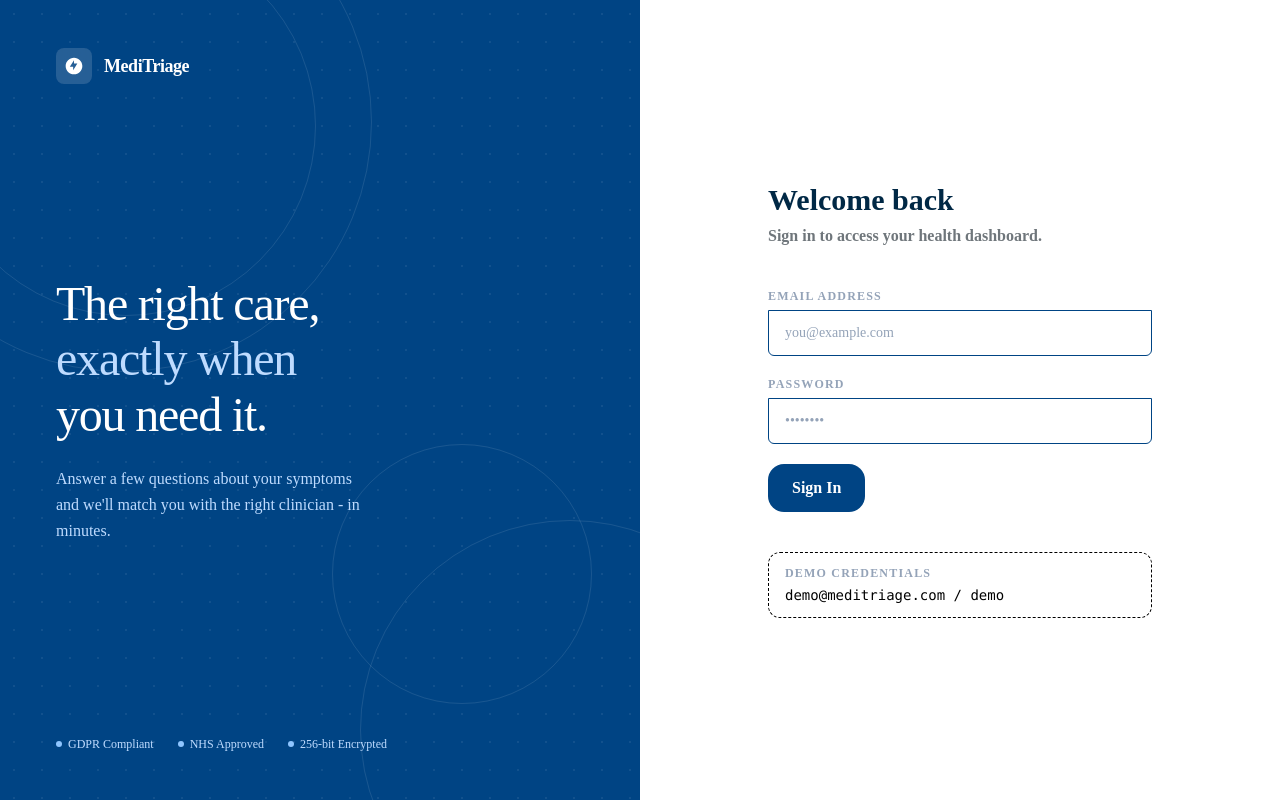
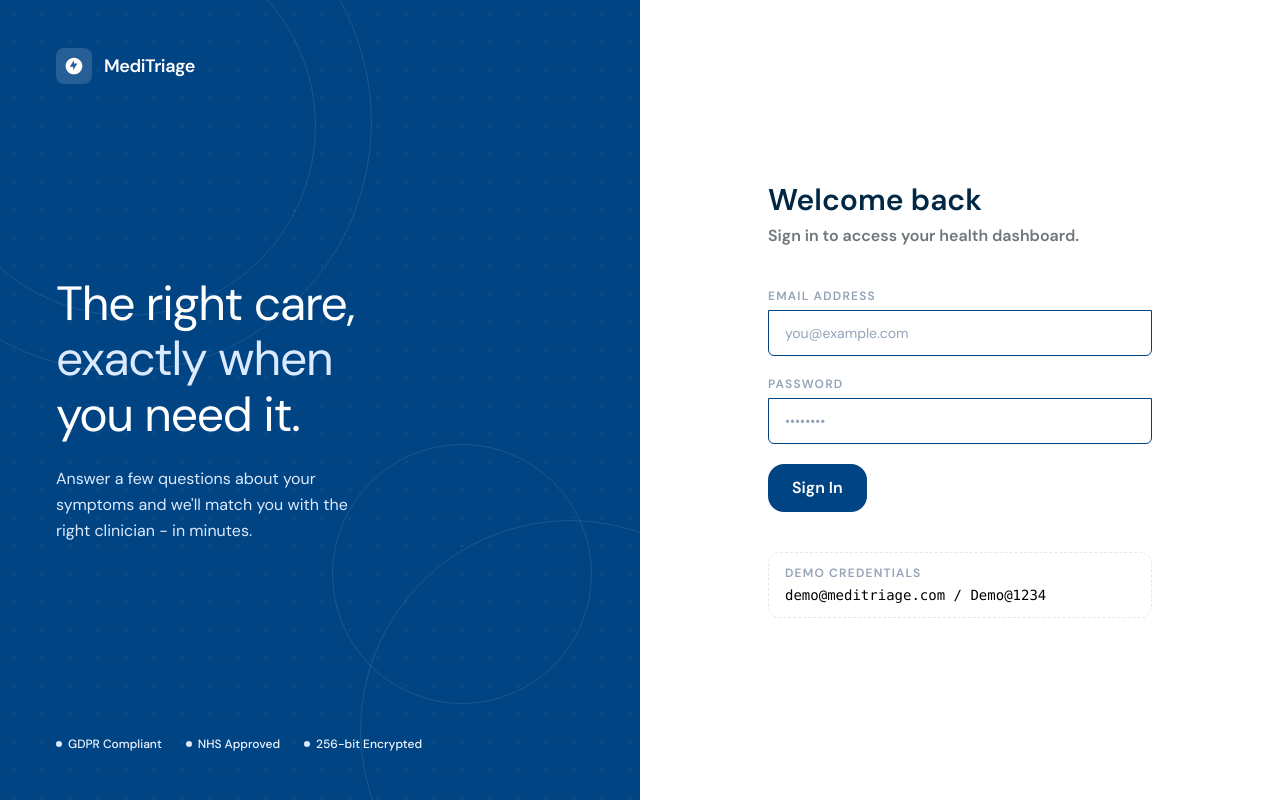
Before and after one commit to Chizycodes/medical-triage-booking, a React (Vite) app in the folder frontend/: page /login in a window 1280 px wide. Built offline with nearby package versions, Linux system fonts and the light colour scheme.

Commit message:
frontend: made logo reusable, separated login page into smalller components, fixed password validation

```diff
--- /dev/null
+++ b/frontend/src/components/auth/AuthLayout.tsx
@@ -0,0 +1,69 @@
+import React from "react";
+import Logo from "../ui/Logo";
+import { Link } from "react-router-dom";
+
+interface AuthLayoutProps {
+	children: React.ReactNode;
+}
+
+export default function AuthLayout({ children }: AuthLayoutProps) {
+	return (
+		<div className="min-h-screen grid lg:grid-cols-2">
+			<div className="relative hidden lg:flex flex-col justify-between bg-brand px-14 py-12 overflow-hidden">
+				<div className="absolute -top-32 -left-32 w-125 h-125 rounded-full border border-white/10" />
+				<div className="absolute -top-16 -left-16 w-95 h-95 rounded-full border border-white/10" />
+				<div className="absolute bottom-0 right-0 w-105 h-105 rounded-full border border-white/10 translate-x-1/3 translate-y-1/3" />
+				<div className="absolute bottom-24 right-12 w-65 h-65 rounded-full border border-white/10" />
+
+				<div
+					className="absolute inset-0 opacity-[0.07]"
+					style={{
+						backgroundImage: "radial-gradient(circle, white 1px, transparent 1px)",
+						backgroundSize: "28px 28px",
+					}}
+				/>
+
+				<Link to="/" className="relative flex items-center gap-3">
+					<Logo containerClass="bg-white/15 backdrop-blur" />
+					<span className="text-white font-semibold text-lg tracking-tight">MediTriage</span>
+				</Link>
+
+				<div className="relative space-y-6">
+					<h2 className="text-white text-5xl leading-[1.15] tracking-tight">
+						The right care,
+						<br />
+						<em className="not-italic text-brand-light">exactly when</em>
+						<br />
+						you need it.
+					</h2>
+					<p className="text-brand-light text-base leading-relaxed max-w-xs">
+						Answer a few questions about your symptoms and we'll match you with the right clinician - in minutes.
+					</p>
+				</div>
+
+				<div className="relative flex items-center gap-6">
+					{["GDPR Compliant", "NHS Approved", "256-bit Encrypted"].map((badge) => (
+						<div key={badge} className="flex items-center gap-1.5">
+							<div className="w-1.5 h-1.5 rounded-full bg-brand-light" />
+							<span className="text-brand-subtle text-xs font-medium">{badge}</span>
+						</div>
+					))}
+				</div>
+			</div>
+
+			<div className="flex flex-col items-center justify-center px-6 py-12 bg-white">
+				<div className="w-full max-w-sm space-y-10">
+					<div className="flex lg:hidden items-center gap-3">
+						<div className="w-9 h-9 rounded-lg bg-brand flex items-center justify-center">
+							<svg viewBox="0 0 24 24" className="w-5 h-5 text-white fill-current">
+								<path d="M12 2C6.48 2 2 6.48 2 12s4.48 10 10 10 10-4.48 10-10S17.52 2 12 2zm-1 15v-4H7l5-8v4h4l-5 8z" />
+							</svg>
+						</div>
+						<span className="text-text-primary font-semibold text-lg tracking-tight">MediTriage</span>
+					</div>
+					{children}
+				</div>
+			</div>
+		</div>
+	);
+}
--- a/frontend/src/components/auth/LoginForm.tsx
+++ b/frontend/src/components/auth/LoginForm.tsx
@@ -63,9 +63,10 @@ export default function LoginForm() {
 					error={errors.password?.message}
 					{...register("password", {
 						required: "Password is required",
-						minLength: {
-							value: 3,
-							message: "Password must be at least 3 characters",
+						pattern: {
+							value:
+								/^(?=.*[a-z])(?=.*[A-Z])(?=.*\d)(?=.*[@$!%*?&^#()[\]{}\-_=+|;:'",.<>/\\`~])[A-Za-z\d@$!%*?&^#()[\]{}\-_=+|;:'",.<>/\\`~]{8,}$/,
+							message: "Must be 8+ chars, include uppercase, lowercase, number and special character",
 						},
 					})}
 				/>
@@ -78,7 +79,7 @@ export default function LoginForm() {
 			{/* Demo hint */}
 			<div className="border border-dashed border-page-border rounded-xl px-4 py-3 space-y-1">
 				<p className="text-text-muted text-xs font-semibold uppercase tracking-widest">Demo credentials</p>
-				<p className="text-text-body text-sm font-mono">demo@meditriage.com / demo</p>
+				<p className="text-text-body text-sm font-mono">demo@meditriage.com / Demo@1234</p>
 			</div>
 		</>
 	);
--- a/frontend/src/components/ui/Header.tsx
+++ b/frontend/src/components/ui/Header.tsx
@@ -1,6 +1,7 @@
 import { Link, useNavigate } from "react-router-dom";
 import { useAuthStore } from "../../store/useAuthStore";
 import Button from "./Button";
+import Logo from "./Logo";
 
 const Header = () => {
 	const navigate = useNavigate();
@@ -15,11 +16,7 @@ const Header = () => {
 		<header className="bg-white border-b border-border px-6 py-4">
 			<div className="max-w-7xl mx-auto flex justify-between items-center">
 				<Link to="/" className="flex items-center gap-3">
-					<div className="w-8 h-8 rounded-lg bg-brand flex items-center justify-center">
-						<svg viewBox="0 0 24 24" className="w-5 h-5 text-white fill-current">
-							<path d="M12 2C6.48 2 2 6.48 2 12s4.48 10 10 10 10-4.48 10-10S17.52 2 12 2zm-1 15v-4H7l5-8v4h4l-5 8z" />
-						</svg>
-					</div>
+					<Logo />
 					<span className="text-text-primary font-semibold text-lg tracking-tight">MediTriage</span>
 				</Link>
 
--- a/frontend/src/components/ui/Input.tsx
+++ b/frontend/src/components/ui/Input.tsx
@@ -30,12 +30,12 @@ export default function Input({ label, error, hint, className = "", ...props }:
 				aria-invalid={!!error}
 				aria-required={props.required}
 				className={`
-          w-full px-4 py-3 rounded-b-md border border-brand text-text-secondary text-sm
+          w-full px-4 py-3 rounded-b-md border text-text-secondary text-sm
           placeholder:text-text-muted bg-white
           focus:outline-none focus:ring-2 focus:ring-brand focus:border-transparent
           disabled:opacity-50 disabled:cursor-not-allowed
           transition-all duration-150
-          ${error ? "border-error-text" : "border-page-border"}
+          ${error ? "border-error-text" : "border-brand"}
           ${className}
         `}
 				{...props}
--- /dev/null
+++ b/frontend/src/components/ui/Logo.tsx
@@ -0,0 +1,22 @@
+import logoSvg from "../../assets/logo.svg";
+
+interface LogoProps {
+	size?: "sm" | "md" | "lg";
+	containerClass?: string;
+}
+
+const sizeMap = {
+	sm: { container: "w-7 h-7", icon: "w-4 h-4" },
+	md: { container: "w-9 h-9", icon: "w-5 h-5" },
+	lg: { container: "w-12 h-12", icon: "w-7 h-7" },
+};
+
+export default function Logo({ size = "md", containerClass = "" }: LogoProps) {
+	const { container, icon } = sizeMap[size];
+
+	return (
+		<div className={`${container} rounded-lg bg-brand flex items-center justify-center shrink-0 ${containerClass}`}>
+			<img src={logoSvg} alt="MediTriage logo" className={icon} />
+		</div>
+	);
+}
--- a/frontend/src/data/users.ts
+++ b/frontend/src/data/users.ts
@@ -1,4 +1,4 @@
 export const MOCK_USERS = [
-	{ email: "patient@meditriage.com", password: "password123" },
-	{ email: "demo@meditriage.com", password: "demo" },
+	{ email: "patient@meditriage.com", password: "Password123" },
+	{ email: "demo@meditriage.com", password: "Demo@1234" },
 ];
--- a/frontend/src/index.css
+++ b/frontend/src/index.css
@@ -11,6 +11,7 @@
 
 	--color-page-bg: #f8fafc;
 	--color-border: #e2e8f0;
+	--color-page-border: #e2e8f0;
 
 	/* Text */
 	--color-text-primary: #002845;
@@ -21,6 +22,10 @@
 	--color-error-bg: #fff1f2;
 	--color-error-border: #fecdd3;
 	--color-error-text: #be123c;
+
+	  /* Fonts */
+  --font-display: "Fraunces", Georgia, serif;
+  --font-body: "DM Sans", system-ui, sans-serif;
 }
 
 html,
--- a/frontend/src/pages/LoginPage.tsx
+++ b/frontend/src/pages/LoginPage.tsx
@@ -1,71 +1,10 @@
+import AuthLayout from "../components/auth/AuthLayout";
 import LoginForm from "../components/auth/LoginForm";
 
 export default function LoginPage() {
 	return (
-		<div className="min-h-screen grid lg:grid-cols-2">
-			<div className="relative hidden lg:flex flex-col justify-between bg-brand px-14 py-12 overflow-hidden">
-				<div className="absolute -top-32 -left-32 w-125 h-125 rounded-full border border-white/10" />
-				<div className="absolute -top-16 -left-16 w-95 h-95 rounded-full border border-white/10" />
-				<div className="absolute bottom-0 right-0 w-105 h-105 rounded-full border border-white/10 translate-x-1/3 translate-y-1/3" />
-				<div className="absolute bottom-24 right-12 w-65 h-65 rounded-full border border-white/10" />
-
-				<div
-					className="absolute inset-0 opacity-[0.07]"
-					style={{
-						backgroundImage: "radial-gradient(circle, white 1px, transparent 1px)",
-						backgroundSize: "28px 28px",
-					}}
-				/>
-
-				<div className="relative flex items-center gap-3">
-					<div className="w-9 h-9 rounded-lg bg-white/15 backdrop-blur flex items-center justify-center">
-						<svg viewBox="0 0 24 24" className="w-5 h-5 text-white fill-current">
-							<path d="M12 2C6.48 2 2 6.48 2 12s4.48 10 10 10 10-4.48 10-10S17.52 2 12 2zm-1 15v-4H7l5-8v4h4l-5 8z" />
-						</svg>
-					</div>
-					<span className="text-white font-semibold text-lg tracking-tight">MediTriage</span>
-				</div>
-
-				<div className="relative space-y-6">
-					<h2
-						className="text-white text-5xl leading-[1.15] tracking-tight"
-						style={{ fontFamily: "var(--font-display)" }}
-					>
-						The right care,
-						<br />
-						<em className="not-italic text-blue-200">exactly when</em>
-						<br />
-						you need it.
-					</h2>
-					<p className="text-blue-200 text-base leading-relaxed max-w-xs">
-						Answer a few questions about your symptoms and we'll match you with the right clinician - in minutes.
-					</p>
-				</div>
-
-				<div className="relative flex items-center gap-6">
-					{["GDPR Compliant", "NHS Approved", "256-bit Encrypted"].map((badge) => (
-						<div key={badge} className="flex items-center gap-1.5">
-							<div className="w-1.5 h-1.5 rounded-full bg-blue-300" />
-							<span className="text-blue-200 text-xs font-medium">{badge}</span>
-						</div>
-					))}
-				</div>
-			</div>
-
-			<div className="flex flex-col items-center justify-center px-6 py-12 bg-white">
-				<div className="w-full max-w-sm space-y-10">
-					<div className="flex lg:hidden items-center gap-3">
-						<div className="w-9 h-9 rounded-lg bg-brand flex items-center justify-center">
-							<svg viewBox="0 0 24 24" className="w-5 h-5 text-white fill-current">
-								<path d="M12 2C6.48 2 2 6.48 2 12s4.48 10 10 10 10-4.48 10-10S17.52 2 12 2zm-1 15v-4H7l5-8v4h4l-5 8z" />
-							</svg>
-						</div>
-						<span className="text-text-heading font-semibold text-lg tracking-tight">MediTriage</span>
-					</div>
-
-					<LoginForm />
-				</div>
-			</div>
-		</div>
+		<AuthLayout>
+			<LoginForm />
+		</AuthLayout>
 	);
 }
```
Also changed, not shown: frontend/src/assets/logo.svg (added).
